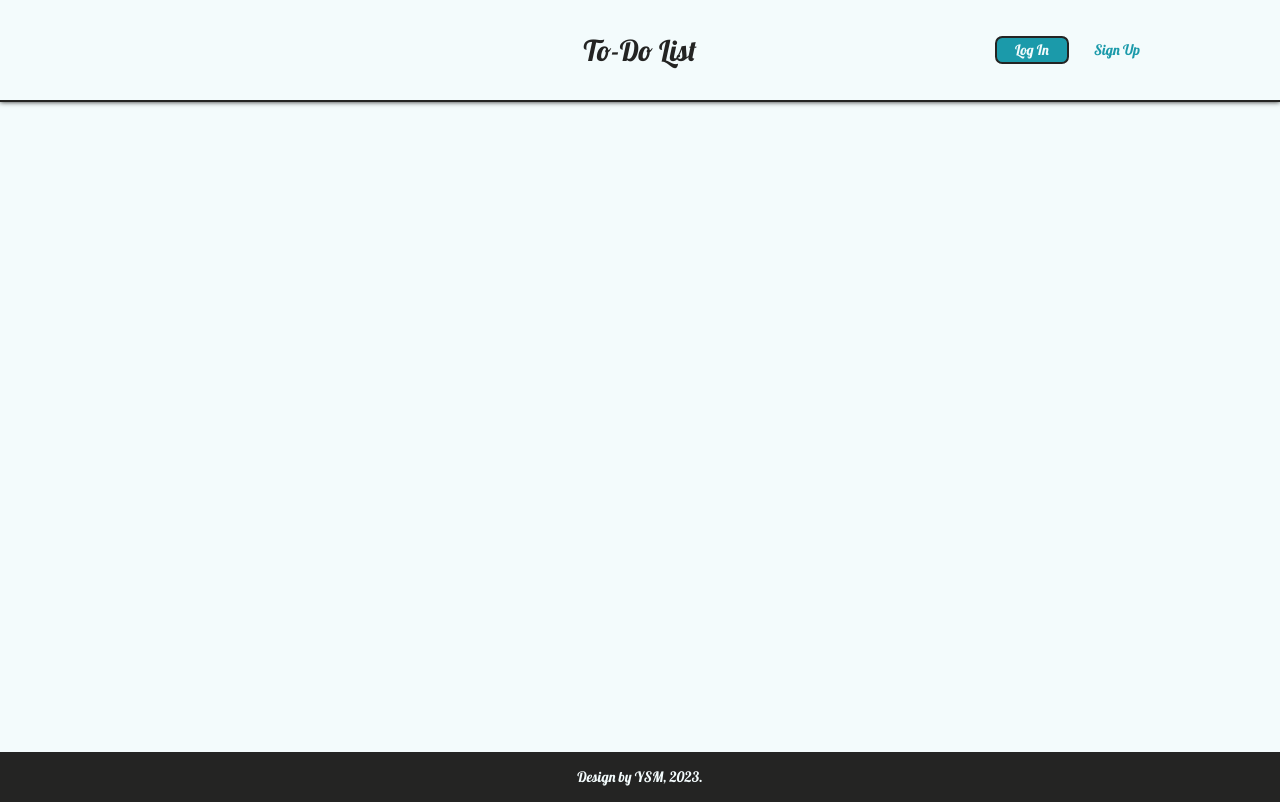
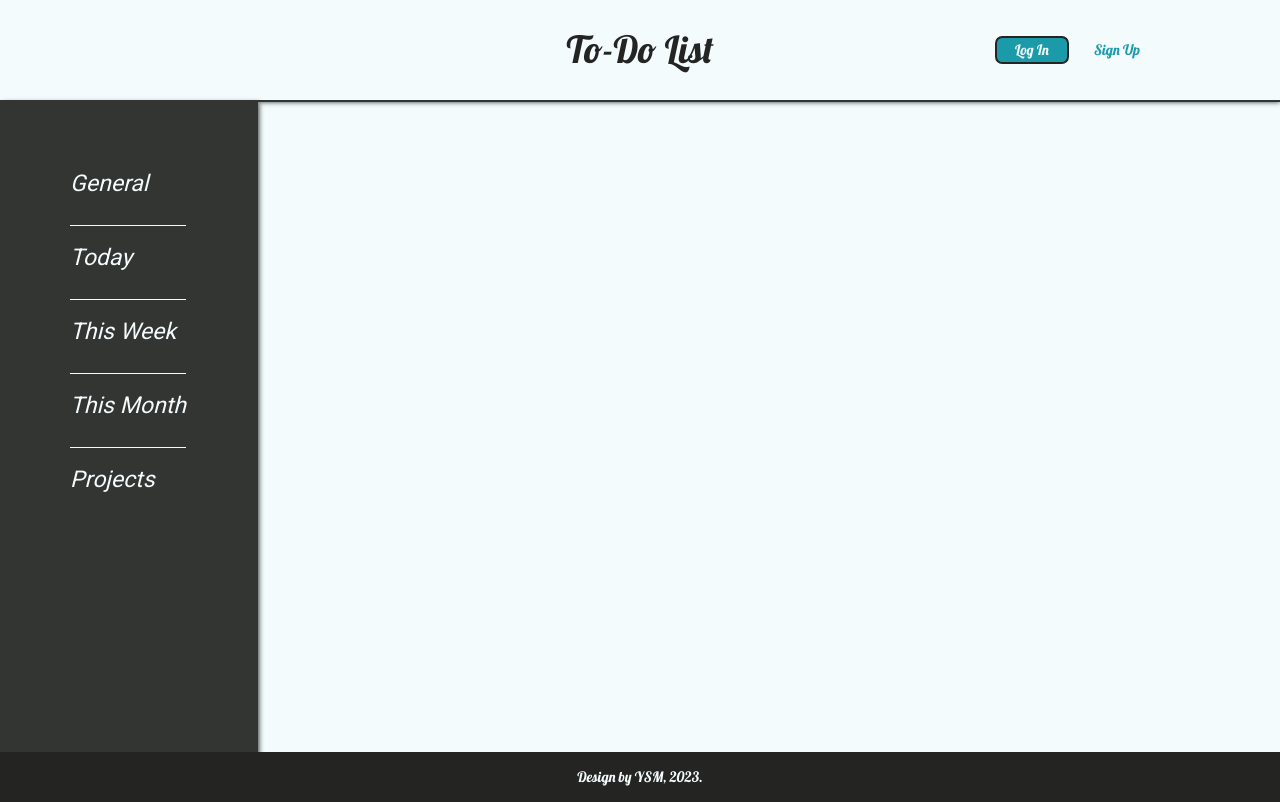
Before and after one commit to YSM-0/to-do-list, a website built with webpack: page dist/index.html in a window 1280 px wide. Built offline with nearby package versions, Linux system fonts and the light colour scheme.

Commit message:
all okay to start javascript

```diff
--- a/dist/index.html
+++ b/dist/index.html
@@ -19,7 +19,15 @@
             </div>
         </header>
         <div class="content">
-            <div class="side-bar"></div>
+            <div class="side-bar">
+                <ul class="list">
+                    <li class="title">General</li>
+                    <li class="title">Today</li>
+                    <li class="title">This Week</li>
+                    <li class="title">This Month</li>
+                    <li class="title">Projects</li>
+                </ul>
+            </div>
             <div class="main-content"></div>
         </div>
         <footer class="footer">
--- a/dist/style.css
+++ b/dist/style.css
@@ -1,4 +1,5 @@
 @import url('https://fonts.googleapis.com/css2?family=Lobster&display=swap');
+@import url('https://fonts.googleapis.com/css2?family=Lobster&family=Roboto&display=swap');
 
 :root {
     font-family: Lobster, system-ui, -apple-system, BlinkMacSystemFont, 'Segoe UI', Roboto, Oxygen, Ubuntu, Cantarell, 'Open Sans', 'Helvetica Neue', sans-serif;
@@ -20,8 +21,12 @@
     justify-content: center;
     align-items: center;
     color: var(--black);
-    border-bottom: 2px solid var(--black);
-    box-shadow: 0px 0px 5px 0px var(--black);
+    border-bottom: 2px solid var(--gray);
+    box-shadow: 0px 0px 5px 0px var(--gray);
+}
+
+.logo {
+    font-size: 1.3rem;
 }
 
 .buttons-header {
@@ -72,4 +77,33 @@
 
 .content {
     height: calc(100vh - 150px);
+    font-family: Roboto, system-ui, -apple-system, BlinkMacSystemFont, 'Segoe UI', Roboto, Oxygen, Ubuntu, Cantarell, 'Open Sans', 'Helvetica Neue', sans-serif;
 }
+
+.side-bar {
+    width: 20vw;
+    height: 100%;
+    background-color: var(--gray);
+    border-right: 2px solid var(--gray);
+    box-shadow: 2px 0px 5px -1px var(--gray);
+    display: flex;
+    justify-content: center;
+    font-size: 0.8rem;
+    color: var(--white);
+    padding-top: 50px;
+    font-style: italic;
+}
+
+.title {
+    margin: 20px 0px;
+    border-bottom: 1px solid var(--white);
+    padding-bottom: 30px;
+}
+
+.title:hover {
+    text-shadow: 1px 1px 10px var(--primary);
+}
+
+.title:nth-child(5) {
+    border-bottom: none;
+}
```
